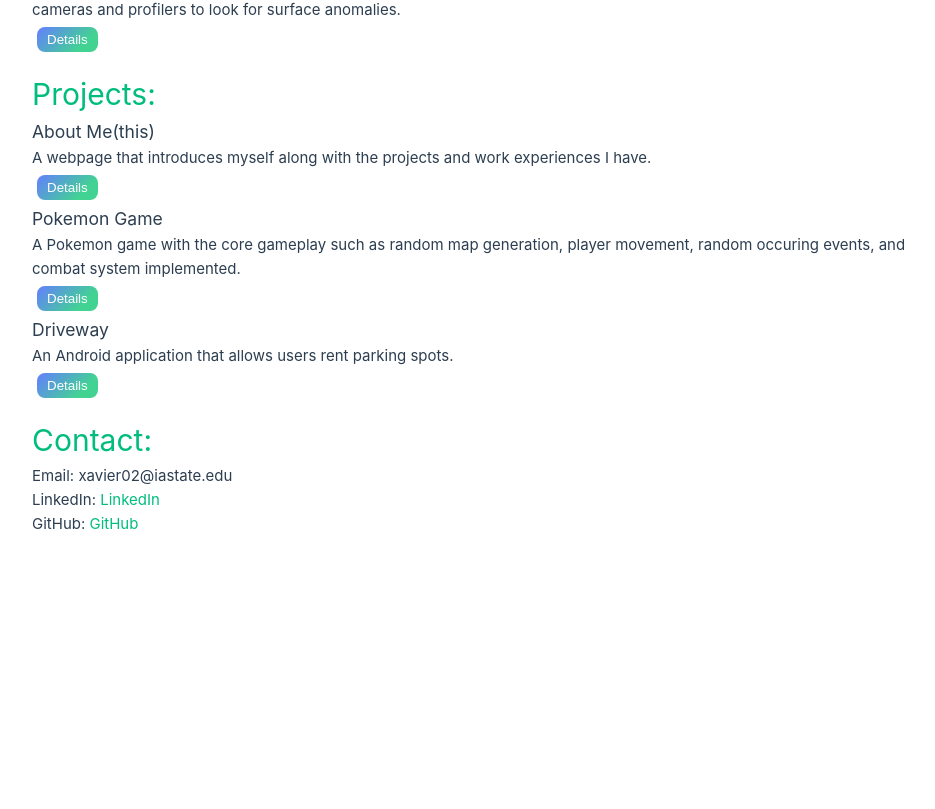
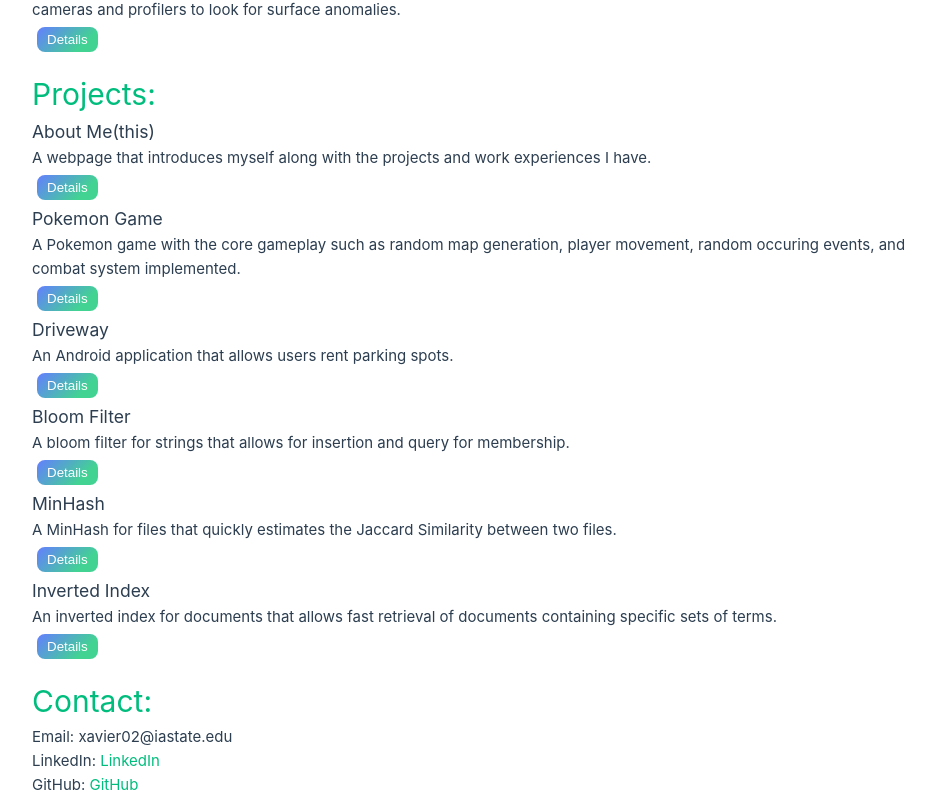
Before and after one commit to JiaZe-Chong/JiaZe-Chong.github.io, a Vue app: page / in a window 1280 px wide. Shown: the part 586-1395 px from the top of the page, without its empty margins (160-1095 px from the left). Before the commit the page ends 1134 px from the top, so only its background shows below. Built offline with nearby package versions, Linux system fonts and the light colour scheme.

Commit message:
updated project list

```diff
--- a/src/components/ProjectList.vue
+++ b/src/components/ProjectList.vue
@@ -80,6 +80,55 @@ import ExperienceItem from './ExperienceItem.vue'
         </p>
       </template>
     </ExperienceItem>
+
+    <ExperienceItem>
+      <template #title> Bloom Filter </template>
+
+      <template #introduction>
+        A bloom filter for strings that allows for insertion and query for membership.
+      </template>
+
+      <template #details>
+        <p>-Language: <span>Java</span></p>
+        <p>
+          -As it is a <span>probabilistic</span> data structure, accuracy is reduced to improve the
+          runtime complexity for membership queries.
+        </p>
+      </template>
+    </ExperienceItem>
+
+    <ExperienceItem>
+      <template #title> MinHash </template>
+
+      <template #introduction>
+        A MinHash for files that quickly estimates the Jaccard Similarity between two files.
+      </template>
+
+      <template #details>
+        <p>-Language: <span>Java</span></p>
+        <p>
+          -As it uses <span>random sampling</span>, accuracy is reduced to improve the runtime
+          complexity of calculating the Jaccard Similarity between two files.
+        </p>
+      </template>
+    </ExperienceItem>
+
+    <ExperienceItem>
+      <template #title> Inverted Index </template>
+
+      <template #introduction>
+        An inverted index for documents that allows fast retrieval of documents containing specific
+        sets of terms.
+      </template>
+
+      <template #details>
+        <p>-Language: <span>Java</span></p>
+        <p>
+          -The runtime complexity of retrieving documents containing the search is improved at the
+          cost of the runtime complexity of adding documents.
+        </p>
+      </template>
+    </ExperienceItem>
   </div>
 </template>
 
```
Also changed, not shown: 1 other file (tests, documents, lock files or other folders).
